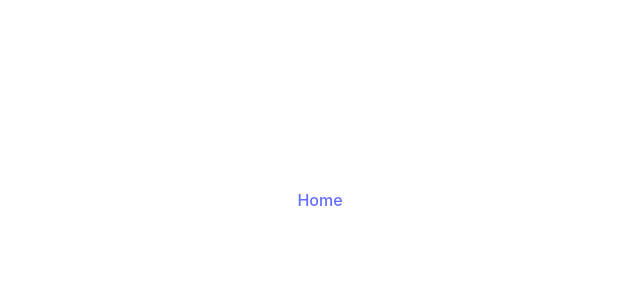
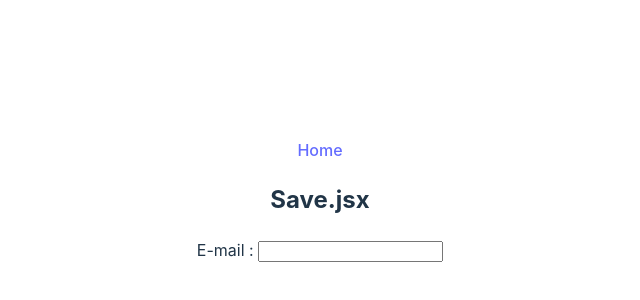
Before and after one commit to ARK0421/react_academi, a React (Vite) app in the folder member_project/frontend/: page /save in a window 1280 px wide. Shown: the part 200-500 px from the top of the page, without its empty margins (320-960 px from the left). Built offline with nearby package versions, Linux system fonts and the light colour scheme.

Commit message:
save.jsx 생성

```diff
--- a/member_project/frontend/src/App.jsx
+++ b/member_project/frontend/src/App.jsx
@@ -1,6 +1,7 @@
 import { useState } from "react";
 import { BrowserRouter, Link, Route, Routes } from "react-router-dom";
 import Header from "./Header";
+import Save from "./Save";
 import "./App.css";
 
 function App() {
@@ -11,7 +12,9 @@ function App() {
       <BrowserRouter>
         <Header />
         <Routes>
-          <Route path="/save">회원 가입</Route>
+          <Route path="/save" element={<Save />}>
+            회원 가입
+          </Route>
           <Route path="/list">회원 목록</Route>
         </Routes>
       </BrowserRouter>
--- /dev/null
+++ b/member_project/frontend/src/Save.jsx
@@ -0,0 +1,11 @@
+import { Link } from "react-router-dom";
+const Save = () => {
+  return (
+    <>
+      <h2>Save.jsx</h2>
+      E-mail : <input type="text" />
+    </>
+  );
+};
+
+export default Save;
```
